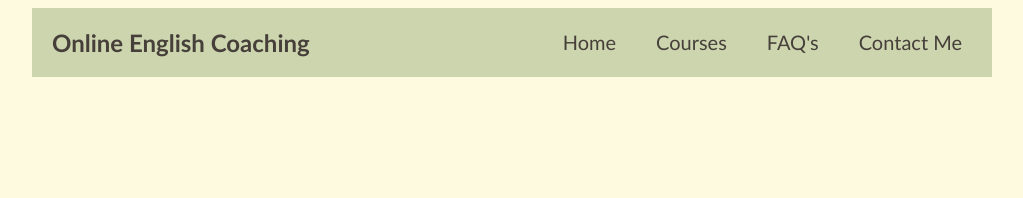
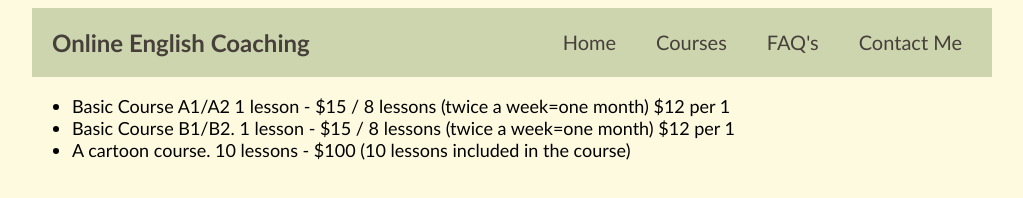
Before and after one commit to chris-azuaje/English-Coaching-Site, a plain HTML site: page courses.html in a window 1280 px wide. Shown: the whole page, without its empty margins (128-1151 px from the left). Drawn offline with Linux system fonts and the light colour scheme.

Commit message:
Adding courses

```diff
--- a/courses.html
+++ b/courses.html
@@ -19,7 +19,22 @@
           </div>
         </nav>
       </header>
-      <main></main>
+      <main>
+        <ul>
+          <li>
+            Basic Course A1/A2 1 lesson - $15 / 8 lessons (twice a week=one
+            month) $12 per 1
+          </li>
+          <li>
+            Basic Course B1/B2. 1 lesson - $15 / 8 lessons (twice a week=one
+            month) $12 per 1
+          </li>
+          <li>
+            A cartoon course. 10 lessons - $100 (10 lessons included in the
+            course)
+          </li>
+        </ul>
+      </main>
     </div>
   </body>
 </html>
```
